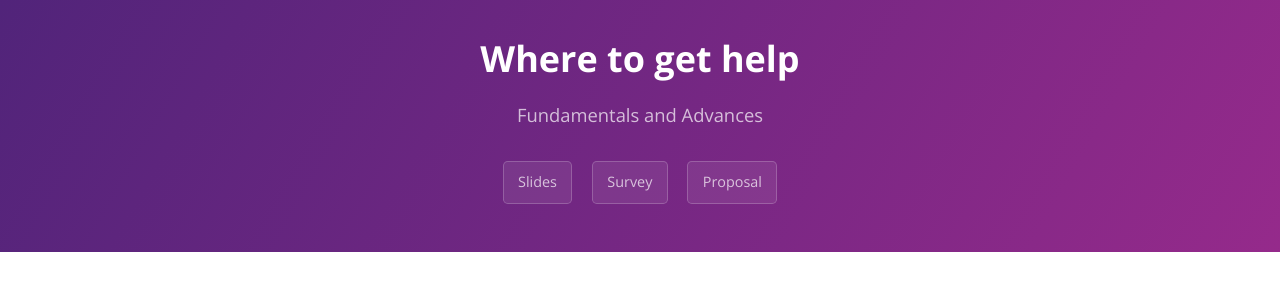
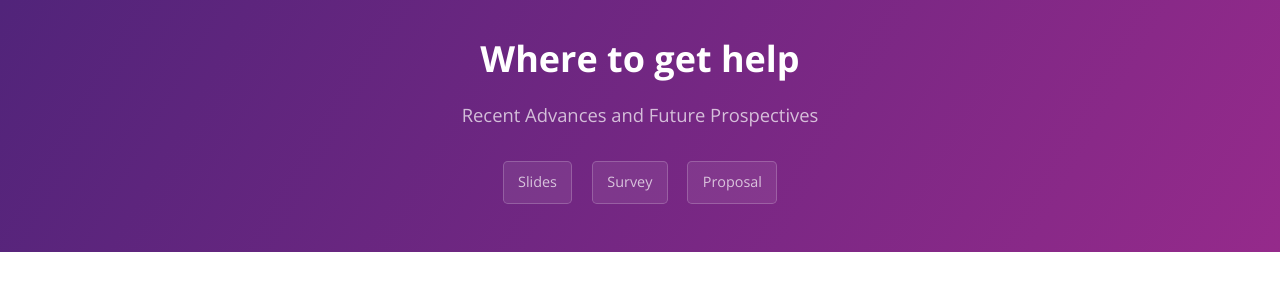
Before and after one commit to secure-robust-recsys/secure-robust-recsys.github.io, a Jekyll site: the page built from docs/SUPPORT.md, in a window 1280 px wide. Shown: the top 289 px of the page. Built offline with Jekyll 4.4.1, drawn with Linux system fonts in a browser that asks for light colours; our own code applies the rules of GitHub Pages for plain Markdown files.

Commit message:
Update _config.yml

```diff
--- a/_config.yml
+++ b/_config.yml
@@ -1,5 +1,5 @@
-title: Self-Supervised Learning in Recommendation
-description: Fundamentals and Advances
+title: Towards Secure and Robust Recommender Systems
+description: Recent Advances and Future Prospectives
 show_downloads: true
 google_analytics:
 theme: jekyll-theme-cayman
```
